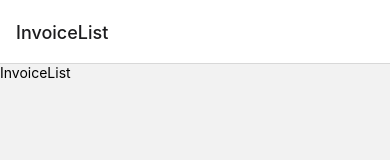
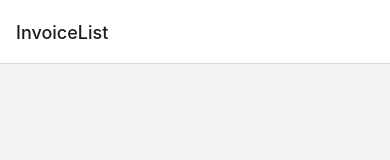
Before and after one commit to canhtvee/SimpleInvoice, a React Native app: screen /InvoiceList in a window 390 px wide. Shown: the top 160 px of the page. Built offline with nearby package versions, Linux system fonts and the light colour scheme.

Commit message:
[refactor] refactor type using

```diff
--- a/src/containers/AppContent.tsx
+++ b/src/containers/AppContent.js
@@ -5,26 +5,26 @@ import {NavigationContainer} from '@react-navigation/native';
 import {InvoiceList} from '../screens/InvoiceList';
 import {CreateInvoice} from '../screens/CreateInvoice';
 
-const StackMain = createNativeStackNavigator();
+const RootStack = createNativeStackNavigator();
 
 export function AppContent() {
   return (
     <NavigationContainer>
-      <StackMain.Navigator
+      <RootStack.Navigator
         screenOptions={{
           animation: 'slide_from_right',
         }}>
-        <StackMain.Screen
+        <RootStack.Screen
           name="InvoiceList"
           component={InvoiceList}
           options={{title: 'InvoiceList'}}
         />
-        <StackMain.Screen
+        <RootStack.Screen
           name="CreateInvoice"
           component={CreateInvoice}
           options={{title: 'CreateInvoice'}}
         />
-      </StackMain.Navigator>
+      </RootStack.Navigator>
     </NavigationContainer>
   );
 }
--- /dev/null
+++ b/src/screens/InvoiceList/InvoiceList.js
@@ -0,0 +1,13 @@
+import React from 'react';
+import {View} from 'react-native';
+import {FormProvider, useForm} from 'react-hook-form';
+
+export function InvoiceList() {
+  const form = useForm({mode: 'onSubmit', reValidateMode: 'onChange'});
+
+  return (
+    <FormProvider {...form}>
+      <View style={{flex: 1}}></View>
+    </FormProvider>
+  );
+}
--- a/src/screens/InvoiceList/InvoiceList.tsx
+++ /dev/null
@@ -1,12 +0,0 @@
-import React from 'react';
-import {Text, View} from 'react-native';
-
-export function InvoiceList({navigation}: any) {
-  return (
-    <View>
-      <Text onPress={() => navigation.navigate('CreateInvoice')}>
-        InvoiceList
-      </Text>
-    </View>
-  );
-}
--- /dev/null
+++ b/src/screens/InvoiceList/InvoiceListItem.js
@@ -0,0 +1,6 @@
+import React from 'react';
+import {View} from 'react-native';
+
+export function InvoiceListItem({data}) {
+  return <View></View>;
+}
```
Also changed, not shown: .eslintrc.js, .prettierrc.js, src/App.js (renamed from src/App.tsx), src/containers/index.js (renamed from src/containers/index.ts), src/screens/CreateInvoice/CreateInvoice.js (renamed from src/screens/CreateInvoice/CreateInvoice.tsx), src/screens/CreateInvoice/index.js (renamed from src/screens/CreateInvoice/index.ts), src/screens/InvoiceList/index.js (renamed from src/screens/InvoiceList/index.ts).
